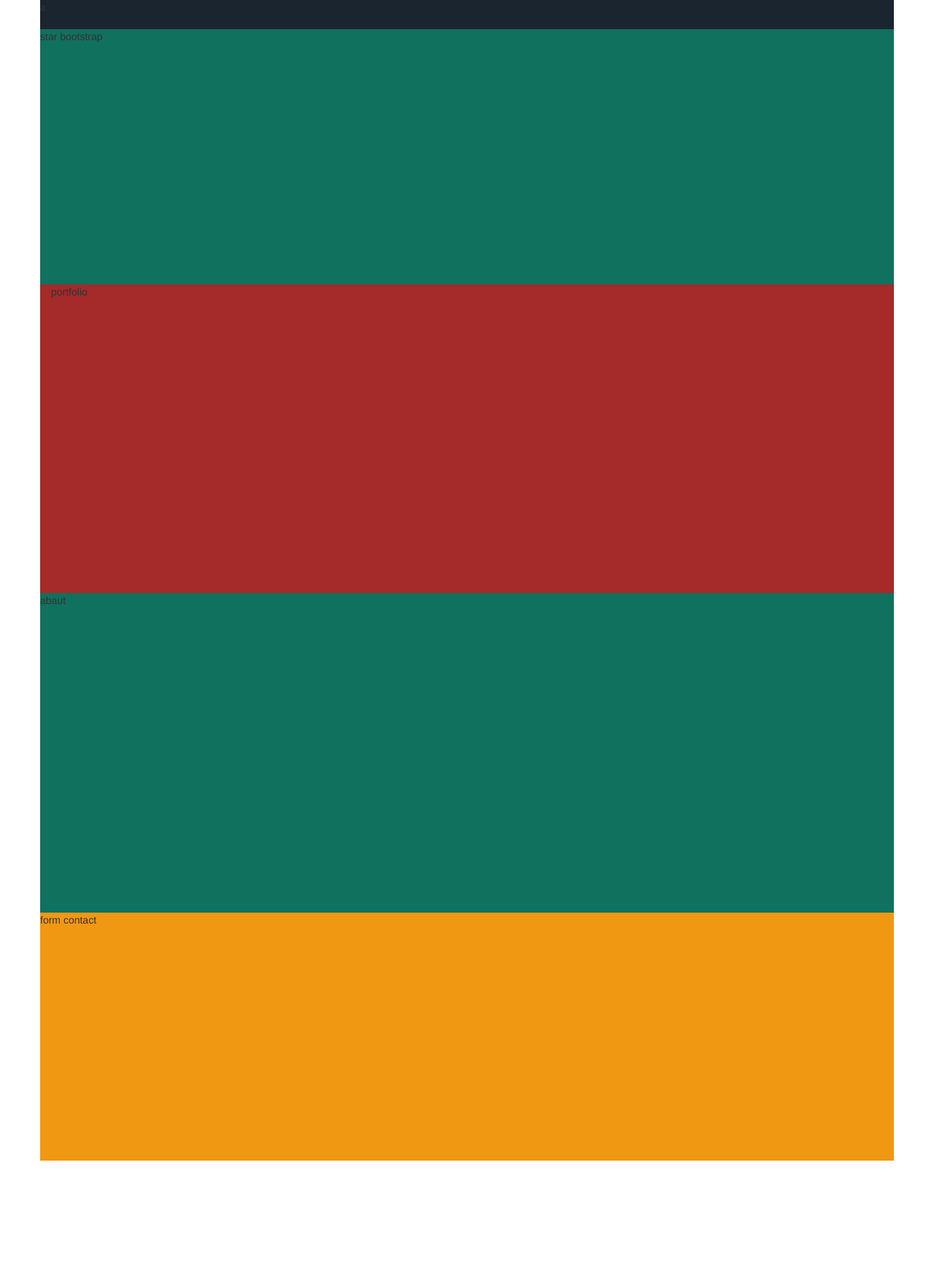
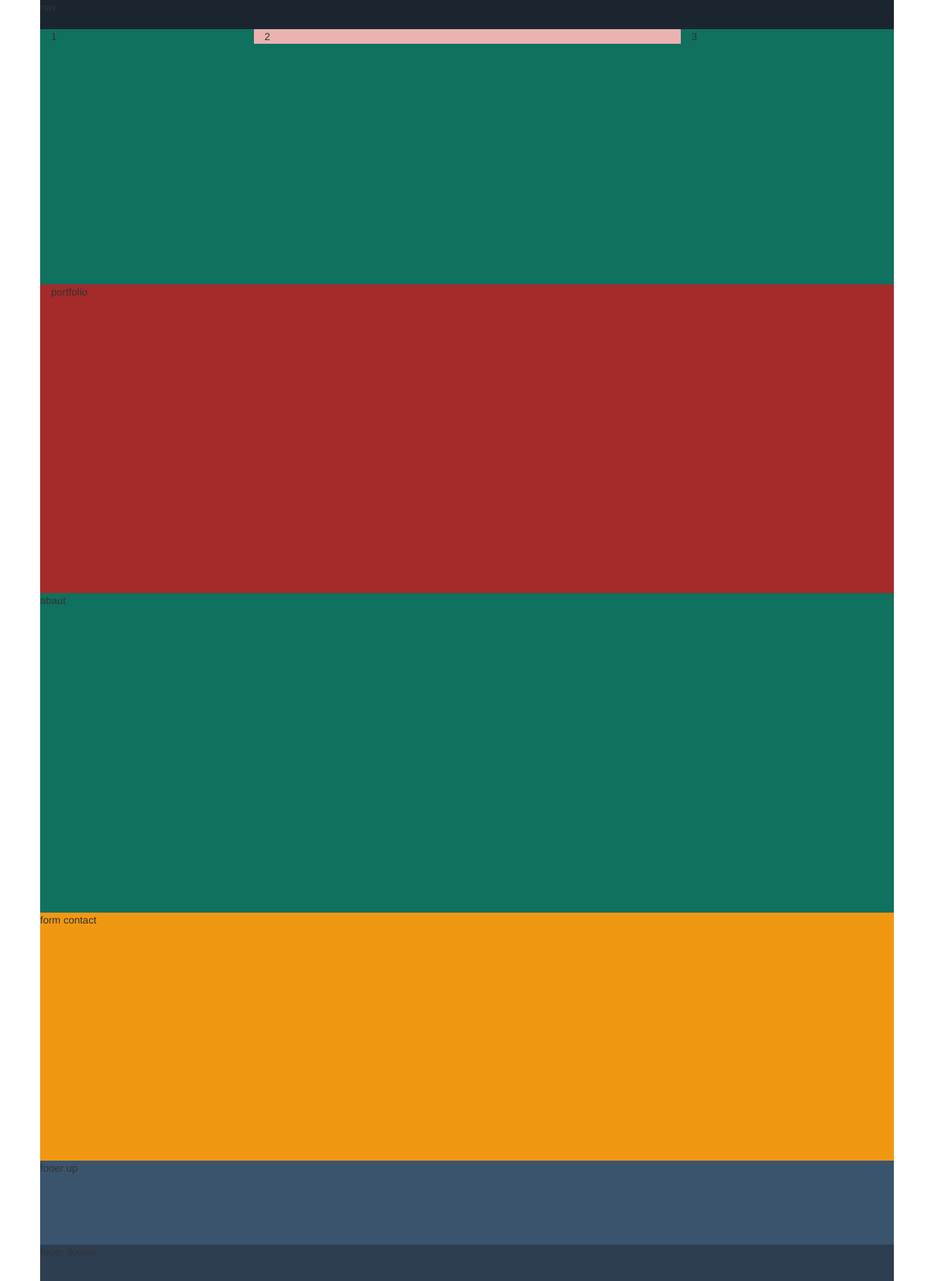
Before and after one commit to merlino79/html-css-bootstrap-freelancer, a plain HTML site: page index.html in a window 1280 px wide. Shown: the whole page at 73% size. Before the commit the page ends 1591 px from the top, so only its background shows below. Drawn offline with nearby package versions, Linux system fonts and the light colour scheme.

Commit message:
vioport 1

```diff
--- a/css/style.css
+++ b/css/style.css
@@ -5,9 +5,9 @@
 }
 
 .debug{
-  height: 100px;
+  height: 100%;
   background-color: rgb(235, 178, 178);
-  line-height: 100px;
+
 }
 
 nav .row{
@@ -38,3 +38,18 @@ nav .row{
   height: 340px;
   background-color: rgb(241, 152, 19);
 }
+
+
+
+
+.footer-up{
+  height: 115px;
+  background-color: #3A546D;
+
+}
+
+.footer-down{
+  height: 50px;
+  background-color: #2C3E50;
+
+}
--- a/index.html
+++ b/index.html
@@ -17,7 +17,7 @@
     <nav>
       <div class="container">
         <div class="row">
-          <div class="col-lg">a</div>
+          <div class="col-lg">nav</div>
         </div>
       </div>
     </nav>
@@ -28,13 +28,15 @@
         <!-- vioport 1 -->
 
 
-      <div class="container" id="vioport1">
-        <div class="row">
-          <div class="col-lg">
-            star bootstrap
+      <div class="container " id="vioport1">
+        <div class="row ">
+          <div class="col-lg-3">1</div>
+          <div class="col-lg-6 debug">2</div>
+          <div class="col-lg-3">3</div>
 
 
-          </div>
+
+
         </div>
       </div>
 
@@ -71,6 +73,24 @@
 
     <!-- fine main  -->
 
+    <!-- footer  -->
+    <footer>
+
+        <div class="container footer-up">
+          <div class="row">
+            fooer up
+
+          </div>
+        </div>
+        <div class="container footer-down">
+          <div class="row">
+            fooer downs
+
+          </div>
+        </div>
+
+    </footer>
+
 
 
 
```
